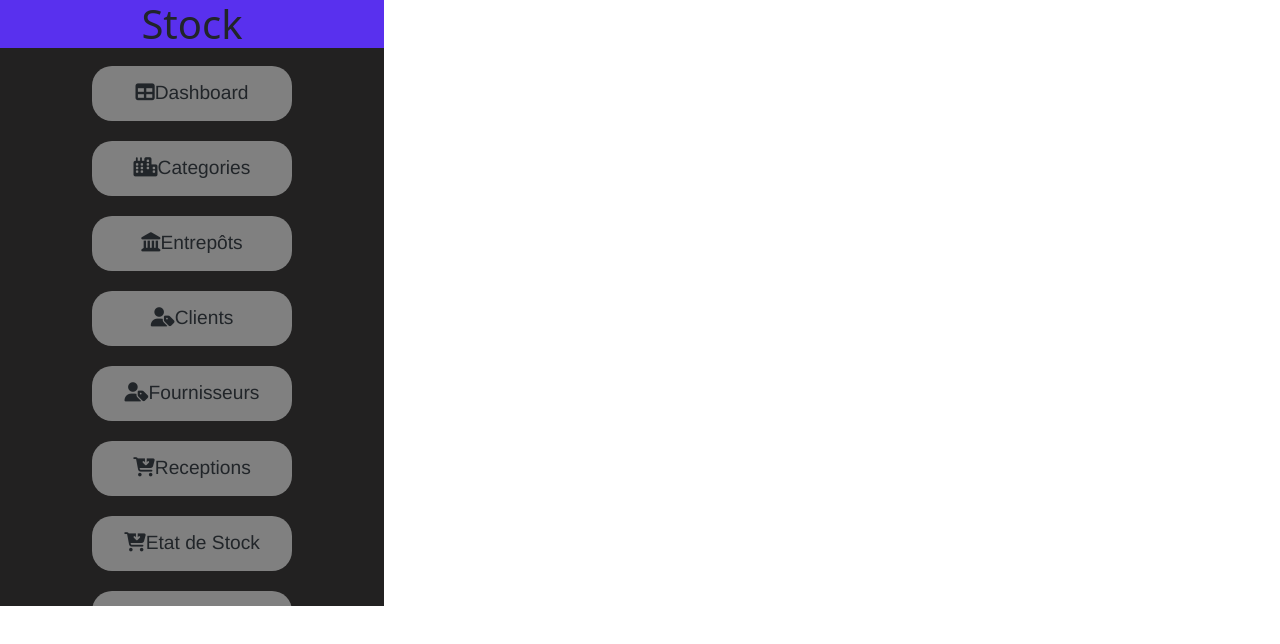
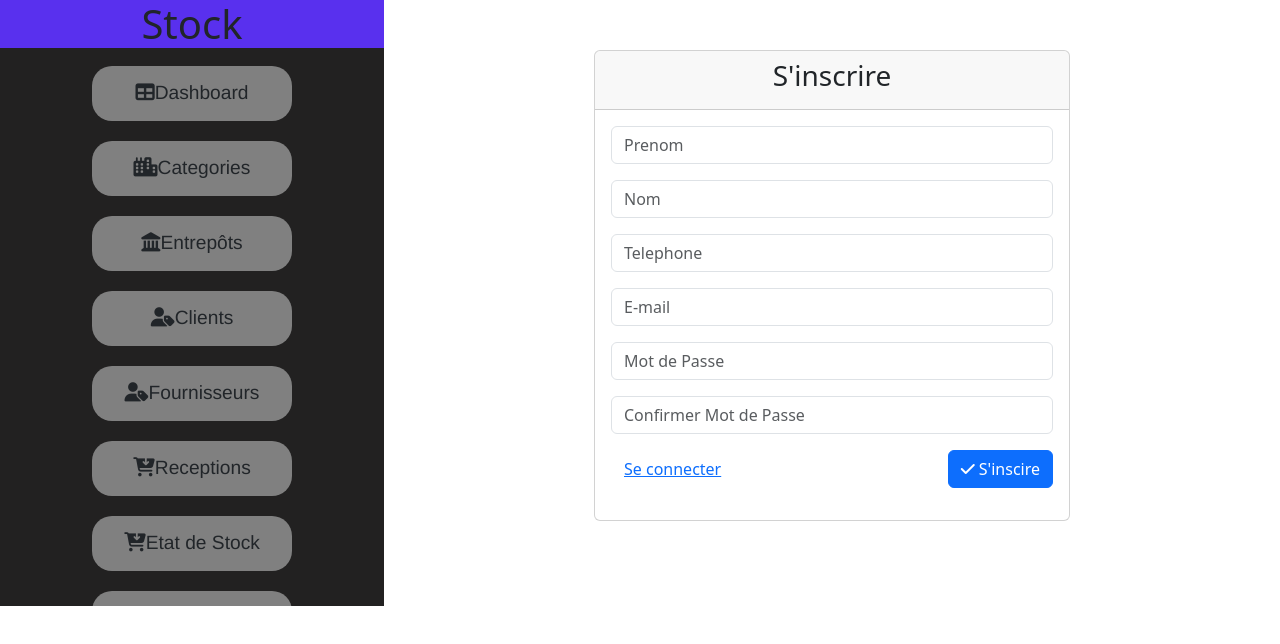
Before and after one commit to drissatogo/gestionStock, an Angular app: page /inscrire in a window 1280 px wide. Before the commit this address led to /. Shown: the top 644 px of the page. Built offline with nearby package versions, Linux system fonts and the light colour scheme.

Commit message:
Second commit

```diff
--- /dev/null
+++ b/src/app/pages/page-inscription/page-inscription.component.html
@@ -0,0 +1,32 @@
+<div class="container">
+    <div class="card justify-content-md-center">
+        <div class="card-header text-center">
+            <h3>S'inscrire</h3>
+        </div>
+        <div class="card-body">
+            <div class="mb-3">
+                <input type="text" class="form-control" placeholder="Prenom">
+            </div>
+        <div class="mb-3">
+            <input type="text" class="form-control" placeholder="Nom">
+        </div>
+        <div class="mb-3">
+            <input type="text" class="form-control" placeholder="Telephone">
+        </div>
+            <div class="mb-3">
+                <input type="email" class="form-control" placeholder="E-mail">
+            </div>
+            <div class="mb-3">
+                <input type="password" class="form-control" placeholder="Mot de Passe">
+            </div>
+            <div class="mb-3">
+                <input type="password" class="form-control" placeholder="Confirmer Mot de Passe">
+            </div>
+            <div class="mb-3 d-flex justify-content-between">
+                <a routerLink="/login" class="btn btn-link" >Se connecter</a>
+                <button type="button" class="btn btn-primary" >
+                    <i class="fa-solid fa-check">&nbsp;</i>S'inscire</button>
+            </div>
+        </div>
+    </div>
+</div>
--- /dev/null
+++ b/src/app/pages/page-inscription/page-inscription.component.scss
@@ -0,0 +1,4 @@
+.container{
+    margin-top: 50px;
+    max-width: 500px;
+}
--- /dev/null
+++ b/src/app/pages/page-login/page-login.component.html
@@ -0,0 +1,20 @@
+<div class="container">
+    <div class="card justify-content-md-center">
+        <div class="card-header text-center">
+            <h3>Se connecter</h3>
+        </div>
+        <div class="card-body">
+            <div class="mb-3">
+                <input type="email" class="form-control" placeholder="E-mail">
+            </div>
+            <div class="mb-3">
+                <input type="password" class="form-control" placeholder="Mot de Passe">
+            </div>
+            <div class="mb-3 d-flex justify-content-between">
+                <a routerLink="/inscrire" class="btn btn-link" >S'inscrire</a>
+                <button type="button" class="btn btn-primary" >
+                    <i class="fa-solid fa-check">&nbsp;</i>Se connecter</button>
+            </div>
+        </div>
+    </div>
+</div>
--- /dev/null
+++ b/src/app/pages/page-login/page-login.component.scss
@@ -0,0 +1,4 @@
+.container{
+    margin-top: 200px;
+    max-width: 500px;
+}
```
Also changed, not shown: src/app/app.module.ts (+9 -3 lines), src/app/pages/page-inscription/page-inscription.component.ts (added, +10 -0 lines), src/app/pages/page-login/page-login.component.ts (added, +10 -0 lines).
